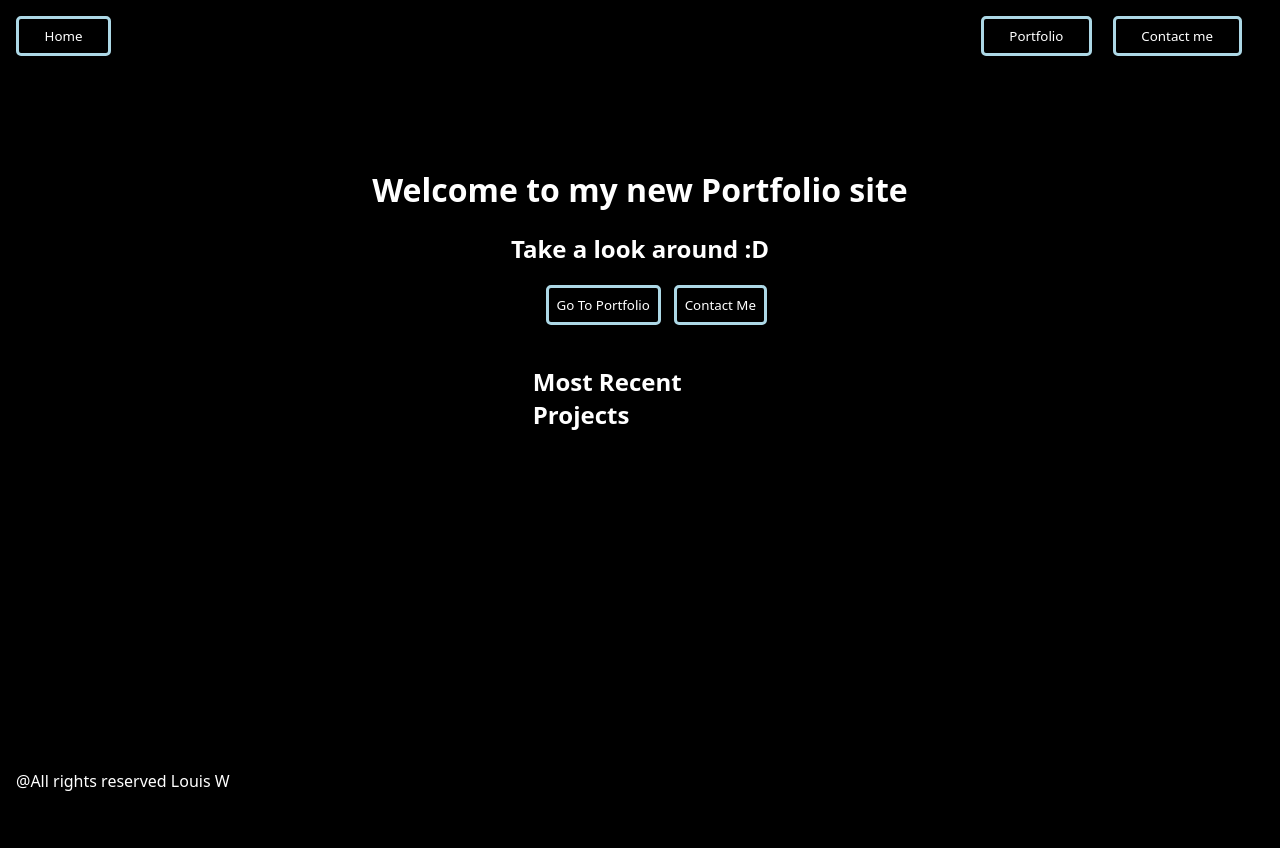
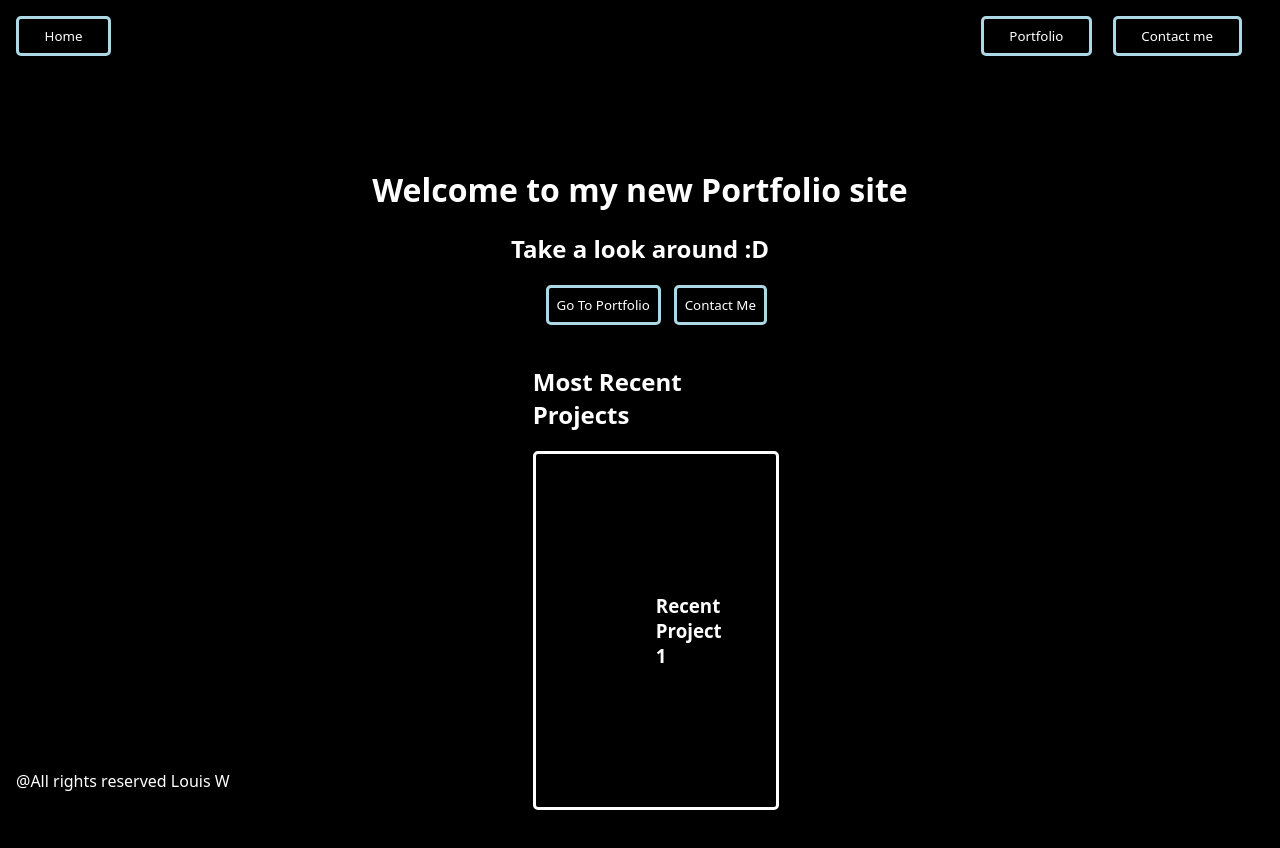
Before and after one commit to LouisWdev/myPortfolio, a React (Vite) app: page / in a window 1280 px wide. Before the commit the page ends 800 px from the top, so only its background shows below. Built offline with nearby package versions, Linux system fonts and the light colour scheme.

Commit message:
Main page

```diff
--- a/src/pages/Home.tsx
+++ b/src/pages/Home.tsx
@@ -12,8 +12,10 @@ const Home = () => {
 
         <RecentContainer>
             <RecentProjectText>Most Recent Projects</RecentProjectText>
-            <RecentProjectCard></RecentProjectCard>
-
+             <RecentProjectCard>
+                  <ProjectCardTitle>Recent Project 1</ProjectCardTitle>
+                  <ProjectCardDescription></ProjectCardDescription>
+             </RecentProjectCard>
         </RecentContainer>
     </HomeContainer>
   )
@@ -70,4 +72,17 @@ const RecentContainer = styled.div`
 
 const RecentProjectText = styled.h2`
 `;
-const RecentProjectCard = styled.div``;
+
+const RecentProjectCard = styled.div`
+      border: solid white 3px;
+      border-radius: 5px;
+      padding: 15vh;
+      position: relative;
+`;
+
+const ProjectCardTitle = styled.h3`
+`;
+
+const ProjectCardDescription = styled.h3``;
+
+const ProjectCardImage = styled.h3``;
```
